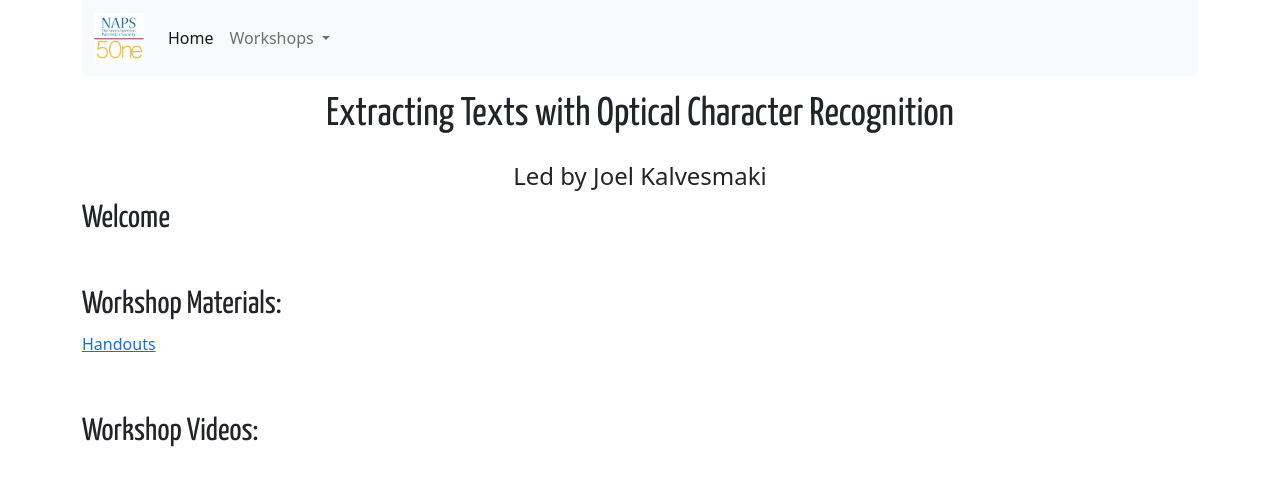
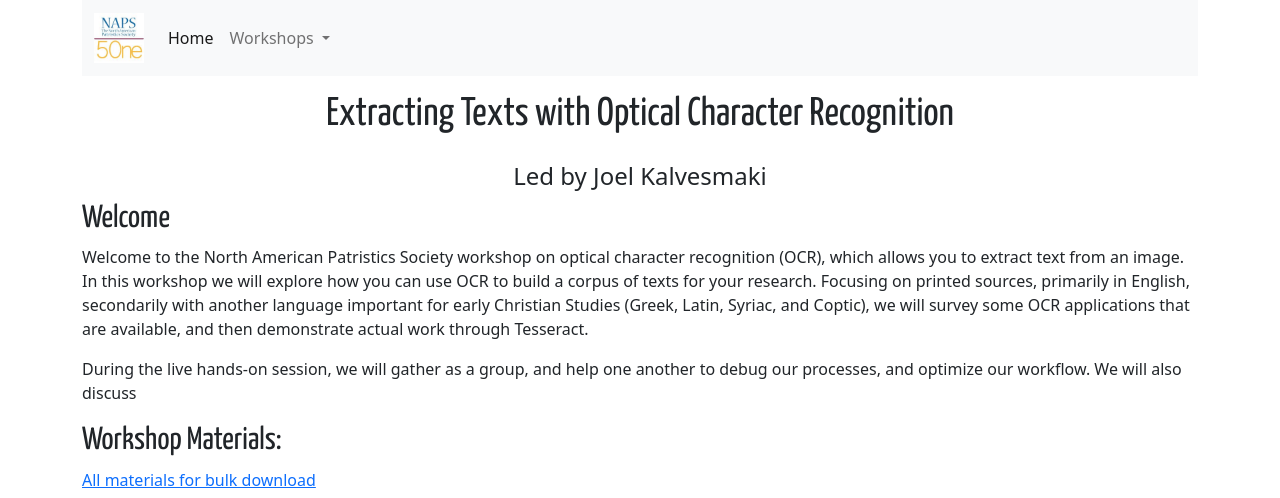
Before and after one commit to msaxton/naps-dh-workshops-2021, a Jekyll site: the page built from ocr.md, in a window 1280 px wide. Shown: the top 498 px of the page. Built offline with Jekyll 4.4.1, drawn with Linux system fonts in a browser that asks for light colours; some of the changed text lies outside the part shown; grey boxes are pictures that could not be loaded.

Commit message:
Added description

```diff
--- a/ocr.md
+++ b/ocr.md
@@ -9,11 +9,12 @@ permalink: /ocr/
 
 ## Welcome
 
+Welcome to the North American Patristics Society workshop on optical character recognition (OCR), which allows you to extract text from an image. In this workshop we will explore how you can use OCR to build a corpus of texts for your research. Focusing on printed sources, primarily in English, secondarily with another language important for early Christian Studies (Greek, Latin, Syriac, and Coptic), we will survey some OCR applications that are available, and then demonstrate actual work through Tesseract.
 
-&nbsp;
+During the live hands-on session, we will gather as a group, and help one another to debug our processes, and optimize our workflow. We will also discuss
 
 ## Workshop Materials:
-[Handouts](https://www.dropbox.com/sh/40syt9498cd9try/AAC96Vs5jZVYFwMFNcrWJAVSa?dl=0)
+[All materials for bulk download](https://www.dropbox.com/sh/40syt9498cd9try/AAC96Vs5jZVYFwMFNcrWJAVSa?dl=0)
 
 &nbsp;
 
@@ -21,4 +22,13 @@ permalink: /ocr/
 &nbsp;
 <iframe width="560" height="315" src="https://www.youtube.com/embed/2N5UY3KCs0g" title="YouTube video player" frameborder="0" allow="accelerometer; autoplay; clipboard-write; encrypted-media; gyroscope; picture-in-picture" allowfullscreen></iframe>
 
-## Live Session Zoom Links:
+## Live Hand-on Sessions
+
+Live, hands-on sessions are scheduled as follows:
+
+* Monday May 3, 5:00 p.m. Pacific / 6:00 p.m. Mountain / 7:00 p.m. Central / 8:00 p.m. Eastern
+* Tuesday May 4, 8:00 a.m. Pacific / 9:00 a.m. Mountain / 10:00 a.m. Central / 11:00 a.m. Eastern
+
+You may attend the first, the second, or both. A Zoom link to these sessions will be sent under separate cover.
+
+If you have certain texts or languages you want to work on, drop an email to kalvesmaki@gmail.com.
```
